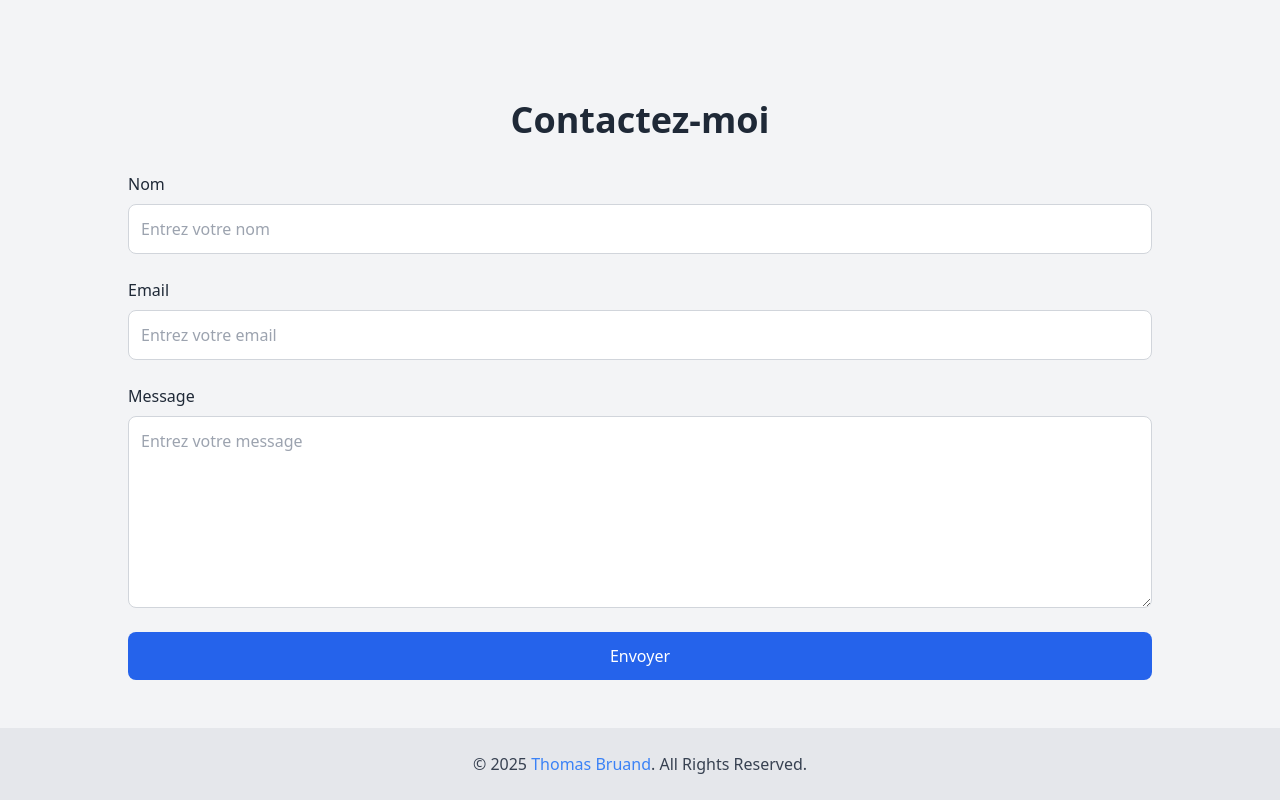
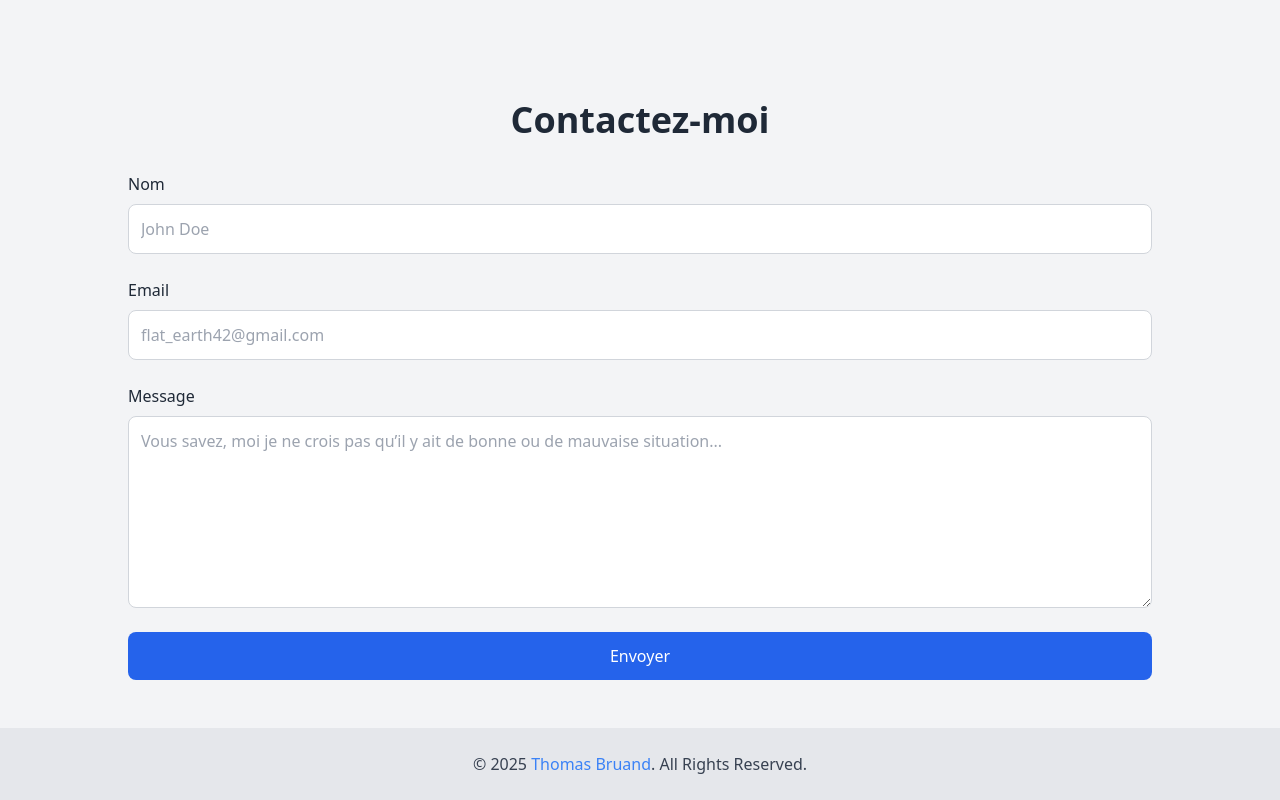
Before and after one commit to Tbruand/Portfolio_IA, a React (Create React App) app: page / in a window 1280 px wide. Shown: the part 2396-3196 px from the top of the page. Built offline with nearby package versions, Linux system fonts and the light colour scheme.

Commit message:
Ajout et mise en place du module emailjs/browser, test concluant, fonctionne

```diff
--- a/src/components/Contact.jsx
+++ b/src/components/Contact.jsx
@@ -1,4 +1,37 @@
+import React, { useState } from "react";
+import emailjs from "@emailjs/browser";
+
 const Contact = () => {
+  const [successIsVisible, setSuccessIsVisible] = useState(false);
+  const [failureIsVisible, setFailureIsVisible] = useState(false);
+  const [formData, setFormData] = useState({
+    user_name: "",
+    user_email: "",
+    message: "",
+  });
+  const handleChange = (e) => {
+    const { name, value } = e.target;
+    setFormData({ ...formData, [name]: value });
+  };
+
+  const handleSubmit = (e) => {
+    e.preventDefault();
+
+    emailjs
+      .send(
+        process.env.REACT_APP_EMAILJS_SERVICE_ID,
+        process.env.REACT_APP_EMAILJS_TEMPLATE_ID,
+        formData,
+        process.env.REACT_APP_EMAILJS_USER_ID
+      )
+      .then((response) => {
+        setSuccessIsVisible(true);
+        setFormData({ user_name: "", user_email: "", message: "" });
+      })
+      .catch((error) => {
+        setFailureIsVisible(true);
+      });
+  };
   return (
     <section
       id='contact'
@@ -8,7 +41,7 @@ const Contact = () => {
         <h2 className='text-2xl sm:text-3xl md:text-4xl font-bold text-center mb-8 text-gray-800 dark:text-gray-100'>
           Contactez-moi
         </h2>
-        <form className='space-y-6'>
+        <form onSubmit={handleSubmit} className='space-y-6'>
           <div className='flex flex-col'>
             <label
               htmlFor='name'
@@ -19,9 +52,11 @@ const Contact = () => {
             <input
               type='text'
               id='name'
-              name='name'
+              name='user_name'
               className='p-3 rounded-lg border border-gray-300 dark:border-gray-700 bg-white dark:bg-gray-800 text-gray-800 dark:text-gray-100'
-              placeholder='Entrez votre nom'
+              placeholder='John Doe'
+              value={formData.user_name}
+              onChange={handleChange}
               required
             />
           </div>
@@ -35,9 +70,11 @@ const Contact = () => {
             <input
               type='email'
               id='email'
-              name='email'
+              name='user_email'
               className='p-3 rounded-lg border border-gray-300 dark:border-gray-700 bg-white dark:bg-gray-800 text-gray-800 dark:text-gray-100'
-              placeholder='Entrez votre email'
+              placeholder='flat_earth42@gmail.com'
+              value={formData.user_email}
+              onChange={handleChange}
               required
             />
           </div>
@@ -53,16 +90,33 @@ const Contact = () => {
               name='message'
               rows='6'
               className='p-3 rounded-lg border border-gray-300 dark:border-gray-700 bg-white dark:bg-gray-800 text-gray-800 dark:text-gray-100 h-32 md:h-48'
-              placeholder='Entrez votre message'
+              placeholder='Vous savez, moi je ne crois pas qu’il y ait de bonne ou de mauvaise situation...'
+              value={formData.message}
+              onChange={handleChange}
               required
             ></textarea>
           </div>
+          <p
+          id='failure'
+          className='text-red-600'
+          style={{ display: failureIsVisible ? "flex" : "none" }}
+        >
+          🚨 Erreur : Message non envoyé !
+        </p>
+        <p
+          id='success'
+          className='text-green-600'
+          style={{ display: successIsVisible ? "flex" : "none" }}
+        >
+          ✔ Message envoyé avec succès !
+        </p>
           <button
             type='submit'
             className='w-full p-3 bg-blue-600 text-white rounded-lg hover:bg-blue-700 focus:outline-none dark:bg-blue-500 dark:hover:bg-blue-600'
           >
             Envoyer
           </button>
+
         </form>
       </div>
     </section>
```
